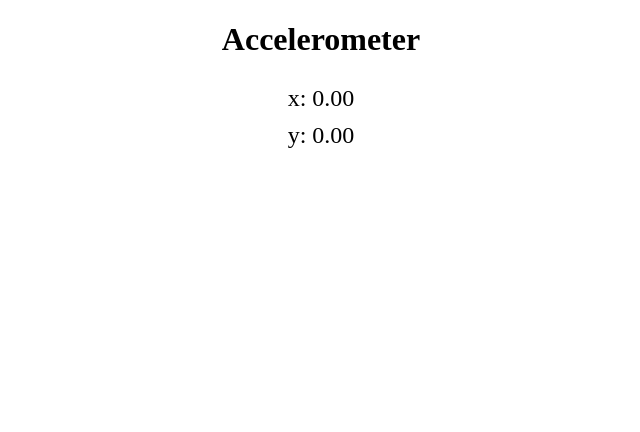
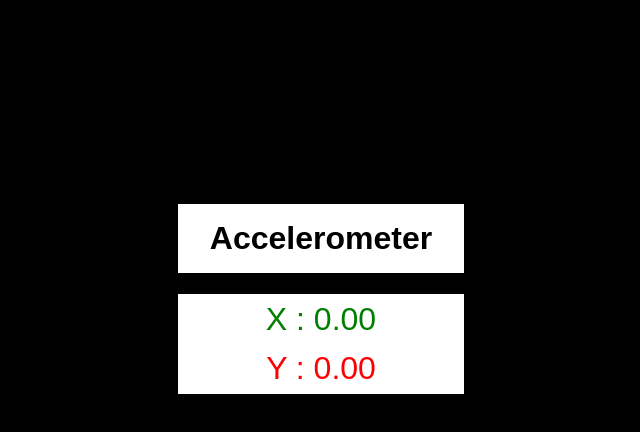
Before and after one commit to HassaanAkbar/Raspberrypi-Johnnyfive-Nodejs-Car, a website: page view/motion/index.html in a window 1280 px wide. Shown: the whole page, without its empty margins (319-959 px from the left). Drawn offline with Linux system fonts and the light colour scheme; no server answers.

Commit message:
deisgn ready for car

```diff
--- a/car.js
+++ b/car.js
@@ -24,9 +24,11 @@
 });
 
 
+app.use('/', express.static('index.html'))
+app.use('/motion', express.static('view/motion'));
 app.use('/joy', express.static('view/joy'));
 
-app.use('/motion', express.static('view/motion'));
+
 
 
 app.listen(8082, () => console.log('Application listening on port 8082!'));
--- /dev/null
+++ b/view/index.html
@@ -0,0 +1,69 @@
+<!DOCTYPE html>
+<html lang="en">
+
+<head>
+    <meta charset="UTF-8">
+    <meta name="viewport" content="width=device-width, initial-scale=1.0">
+    <meta http-equiv="X-UA-Compatible" content="ie=edge">
+    <link rel="shortcut icon" href="favicon.ico">
+    <title>SkyImpel IoT Platform</title>
+    <style>
+        body {
+            background-color: black;
+            font-family: 'Segoe UI';
+        }
+
+        .logo {
+            text-align: center;
+        }
+
+        .logo>img {
+            height: 100px;
+        }
+
+        .logo>h1 {
+            color: white;
+        }
+
+        a {
+            background-color: #fff;
+            color: black;
+            font-size: 2em;
+            padding: 1em 2em;
+            border-radius: 50px;
+            text-decoration: none;
+        }
+        a:active {
+            background: rgb(3, 80, 3);
+            color: white;
+        }
+        .buttons {
+            text-align: center;
+            padding-top: 4em;
+
+        }
+    </style>
+</head>
+
+<body>
+    <div class="container">
+        <div class="logo">
+            <img src="si-bg-logo.png">
+            <h1>SkyImpel IoT</h1>
+        </div>
+        <div class="buttons">
+
+            <a href="#">Accelerometer</a>
+            <br>
+            <br>
+            <br>
+            <br>
+            <br>
+            <br>
+            <a href="#">Joy Stick</a>
+
+        </div>
+    </div>
+</body>
+
+</html>
--- a/view/joy/script.js
+++ b/view/joy/script.js
@@ -8,7 +8,7 @@
     zone: document.getElementById('joy'),
     size: 400,
     mode: 'static',
-    color: 'lightgray',
+    color: 'white',
     // restOpacity: 1,
     position: {
         left: '50%',
--- a/view/joy/style.css
+++ b/view/joy/style.css
@@ -1,5 +1,5 @@
 body {
-    background-color: rgb(24, 31, 24);
+    background-color: black;
 }
 
 .logo {
@@ -20,5 +20,5 @@
 
 img {
     height: 600px;
-    width: 700px;
+    width: 800px;
 }
--- a/view/motion/index.html
+++ b/view/motion/index.html
@@ -9,7 +9,7 @@
 <body>
 
     <div class="container">
-        <h1 class="heading">Accelerometer</h3>
+        <h1>Accelerometer</h3>
         <div id="x-axis" class="axis"></div>
         <div id="y-axis" class="axis"></div>
     </div>
--- a/view/motion/script.js
+++ b/view/motion/script.js
@@ -24,6 +24,6 @@
     // console.log(Motion);
     socket.emit('motion', Motion);
 
-    document.getElementById("x-axis").innerText = "x: " + Motion.x.toFixed(2);
-    document.getElementById("y-axis").innerText = "y: " + Motion.y.toFixed(2);
+    document.getElementById("x-axis").innerText = "X : " + Motion.x.toFixed(2);
+    document.getElementById("y-axis").innerText = "Y : " + Motion.y.toFixed(2);
 }, 100);
--- a/view/motion/styles.css
+++ b/view/motion/styles.css
@@ -1,18 +1,37 @@
+body {
+    background-color: black;
+    color: white;
+    font-family: sans-serif;
+    display: flex;
+    align-items: center;
+    height: 70vh;
+}
 
 .axis {
     margin: auto;
     padding: 5px;
     text-align: center;
-    font-size: 3vh;
+    font-size: 4vh;
+    padding: .2em .1em;
+    background-color: white;
 }
 
+#x-axis {
+    color: green;
+}
+
+#y-axis {
+    color: red;
+}
 
 .container {
     margin: auto;
 }
 
-
-.heading {
+h1 {
     text-align: center;
     font-size: 4vh;
+    background-color: white;
+    color: black;
+    padding: .5em 1em;
 }
```
Also changed, not shown: view/favicon.ico (added), view/joy/logo.png (deleted), view/si-bg-logo.png (added), view/si-icon.png (added).
